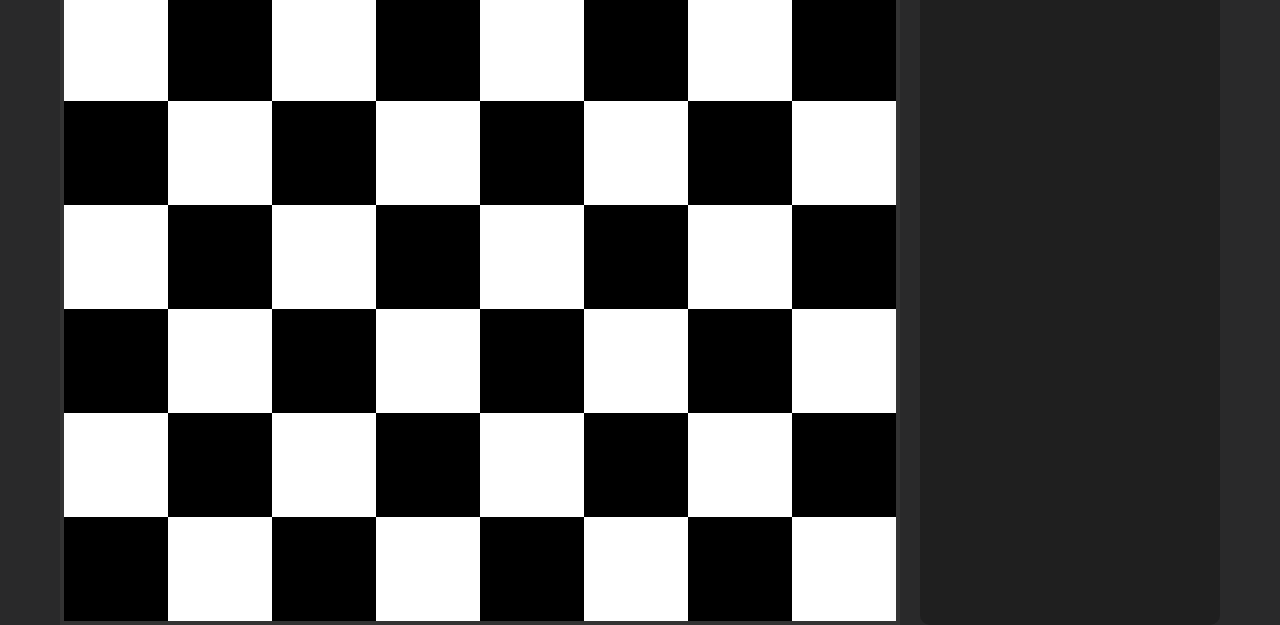
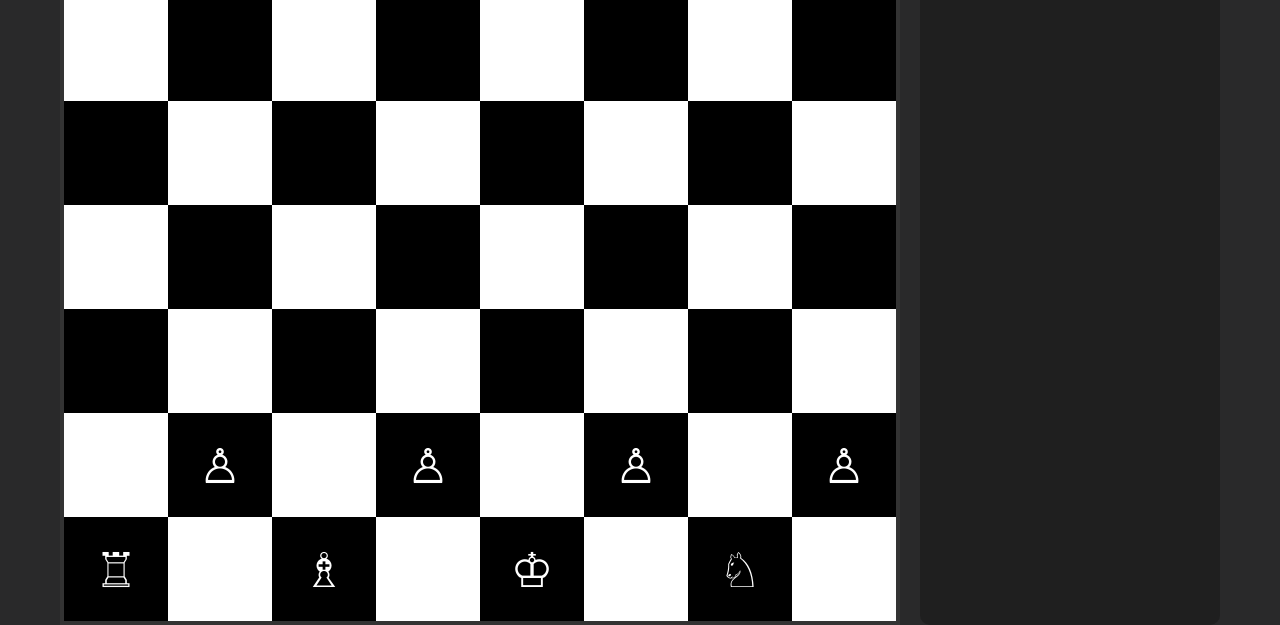
Before and after one commit to m1rageLA/chess, a plain HTML site: page index.html in a window 1280 px wide. Shown: the part 341-966 px from the top of the page. Drawn offline with Linux system fonts and the light colour scheme.

Commit message:
Add chess piece classes and initial board setup

```diff
--- a/scripts.js
+++ b/scripts.js
@@ -1,26 +1,91 @@
 const board = document.querySelector(".chessboard");
+const pieceIcons = {
+  white: {
+    king: "♔", queen: "♕", rook: "♖", bishop: "♗", knight: "♘", pawn: "♙"
+  },
+  black: {
+    king: "♚", queen: "♛", rook: "♜", bishop: "♝", knight: "♞", pawn: "♟︎"
+  }
+};
+
+// ==== Piece Classes ====
+class Piece {
+  constructor(color, type) {
+    this.color = color;
+    this.type = type;
+    this.icon = pieceIcons[color][type];
+  }
+}
+
+class Pawn extends Piece {
+  constructor(color) { super(color, "pawn"); }
+}
+class Rook extends Piece {
+  constructor(color) { super(color, "rook"); }
+}
+class Knight extends Piece {
+  constructor(color) { super(color, "knight"); }
+}
+class Bishop extends Piece {
+  constructor(color) { super(color, "bishop"); }
+}
+class Queen extends Piece {
+  constructor(color) { super(color, "queen"); }
+}
+class King extends Piece {
+  constructor(color) { super(color, "king"); }
+}
+
+// ==== Board State ====
+let squares = []; // 2D массив для хранения клеток и фигур
 
 function createBoard() {
+  board.innerHTML = "";
+  squares = [];
+
   for (let row = 0; row < 8; row++) {
+    squares[row] = [];
     for (let col = 0; col < 8; col++) {
       const square = document.createElement("div");
-      square.classList.add("square");
-      square.classList.add((row + col) % 2 === 0 ? "white" : "black");
+      square.classList.add("square", (row + col) % 2 === 0 ? "white" : "black");
       square.dataset.row = row;
       square.dataset.col = col;
 
-      square.addEventListener("click", () => {
-        square.classList.toggle("selected");
-      });
-
       board.appendChild(square);
+      squares[row][col] = { element: square, piece: null };
     }
   }
 }
 
-document.getElementById("restart-btn").addEventListener("click", () => {
-  board.innerHTML = "";
+// ==== Initial Setup ====
+function placePieces() {
+  const backRank = [Rook, Knight, Bishop, Queen, King, Bishop, Knight, Rook];
+
+  // Place black pieces
+  for (let col = 0; col < 8; col++) {
+    addPiece(new backRank[col]("black"), 0, col);
+    addPiece(new Pawn("black"), 1, col);
+  }
+
+  // Place white pieces
+  for (let col = 0; col < 8; col++) {
+    addPiece(new backRank[col]("white"), 7, col);
+    addPiece(new Pawn("white"), 6, col);
+  }
+}
+
+function addPiece(piece, row, col) {
+  squares[row][col].piece = piece;
+  squares[row][col].element.textContent = piece.icon;
+  squares[row][col].element.dataset.piece = `${piece.color}-${piece.type}`;
+}
+
+// ==== Restart ====
+function restartGame() {
   createBoard();
-});
+  placePieces();
+}
 
-createBoard();
+// ==== Init ====
+document.getElementById("restart-btn").addEventListener("click", restartGame);
+restartGame();
--- a/styles.css
+++ b/styles.css
@@ -63,7 +63,14 @@ body {
 .square {
   width: 100%;
   height: 100%;
+  font-size: 3rem;
+  display: flex;
+  align-items: center;
+  justify-content: center;
+  cursor: pointer;
+  user-select: none;
 }
+
 
 .white {
   background-color: #fff;
```
